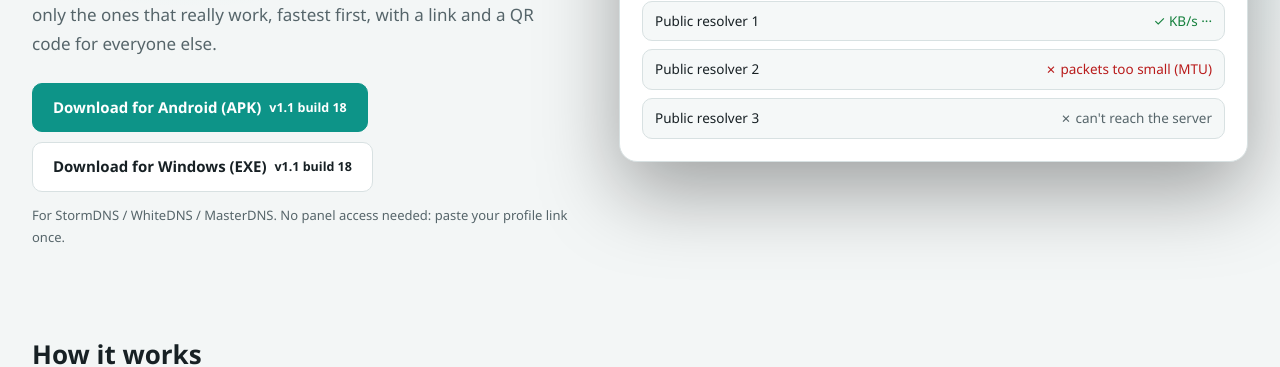
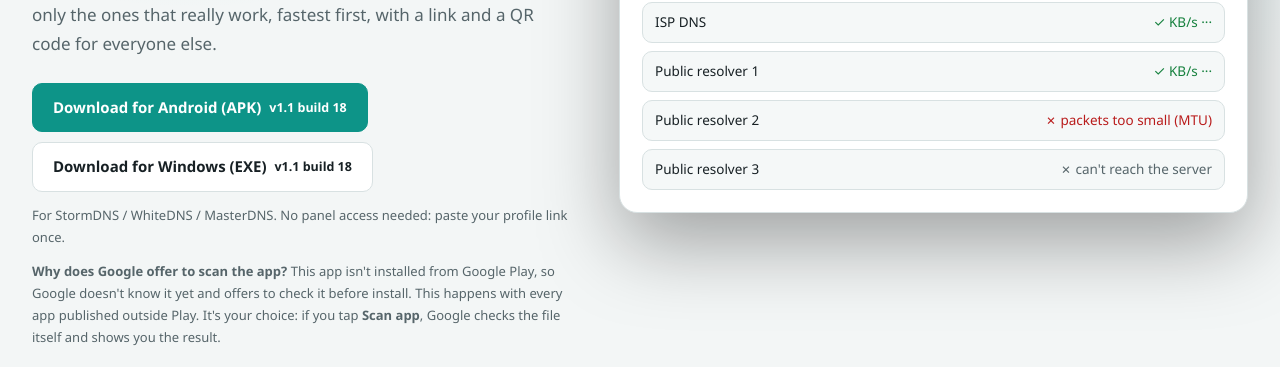
Before and after one commit to Plus98ir/DNS-Tunnel-Scanner, a plain HTML site: page index.html in a window 1280 px wide. Shown: the part 438-805 px from the top of the page. Drawn offline with Linux system fonts and the light colour scheme.

Commit message:
Site update

```diff
--- a/index.html
+++ b/index.html
@@ -127,6 +127,8 @@ html:not([lang="fa"]) [data-l="fa"], html:not([lang="en"]) [data-l="en"] { displ
         <a class="btn" href="dl/DNS-Tunnel-Scanner.exe"><span data-l="fa">دانلود ویندوز (EXE)</span><span data-l="en">Download for Windows (EXE)</span></a>
       </div>
       <div class="small"><span data-l="fa">برای StormDNS / WhiteDNS / MasterDNS. بدون نیاز به دسترسی پنل: لینک پروفایل را یک بار بچسبانید.</span><span data-l="en">For StormDNS / WhiteDNS / MasterDNS. No panel access needed: paste your profile link once.</span></div>
+      <div class="small" data-l="fa"><b>چرا موقع نصب، گوگل پیشنهاد اسکن می‌دهد؟</b> این برنامه از Google Play نصب نمی‌شود، برای همین گوگل هنوز آن را نمی‌شناسد و پیشنهاد می‌دهد قبل از نصب بررسی‌اش کند. این پیغام برای همه‌ی برنامه‌هایی که بیرون از Play منتشر می‌شوند می‌آید. انتخاب با شماست؛ اگر <b>Scan app</b> را بزنید، خود گوگل فایل را بررسی می‌کند و نتیجه را به شما نشان می‌دهد.</div>
+      <div class="small" data-l="en"><b>Why does Google offer to scan the app?</b> This app isn't installed from Google Play, so Google doesn't know it yet and offers to check it before install. This happens with every app published outside Play. It's your choice: if you tap <b>Scan app</b>, Google checks the file itself and shows you the result.</div>
     </div>
     <div class="flow" aria-hidden="true">
       <div class="row"><div class="node"><span data-l="fa">گوشی شما</span><span data-l="en">Your phone</span><small>WhiteDNS</small></div>
```
Also changed, not shown: 1 other file.
